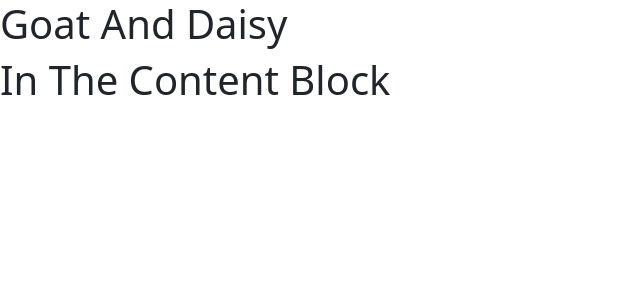
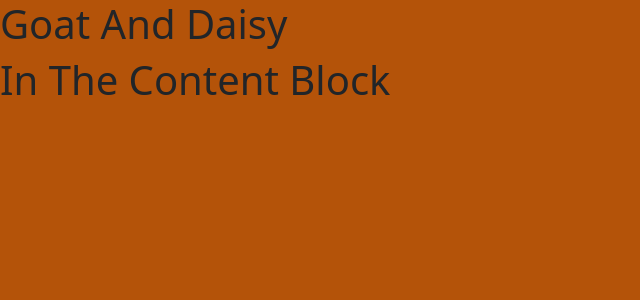
Before and after one commit to Mishalzeera/goat-and-daisy-antiques, a Django app: page / in a window 1280 px wide. Shown: the top 300 px of the page, without its empty margins (0-640 px from the left). Run offline with Django 4.2, Linux system fonts and the light colour scheme.

Commit message:
Add custom CSS sheet, Tailwind colour sheet and push to Heroku for testing.

```diff
--- /dev/null
+++ b/static/css/site_base_custom.css
@@ -0,0 +1,3 @@
+body {
+    background-color: var(--amber-700);
+}
--- /dev/null
+++ b/static/css/tw-colours.css
@@ -0,0 +1,246 @@
+:root {
+--gray-50: #FAFAFA;
+--gray-100: #F4F4F5;
+--gray-200: #E4E4E7;
+--gray-300: #D4D4D8;
+--gray-400: #A1A1AA;
+--gray-500: #71717A;
+--gray-600: #52525B;
+--gray-700: #3F3F46;
+--gray-800: #27272A;
+--gray-900: #18181B;
+
+--blue-gray-50: #F8FAFC;
+--blue-gray-100: #F1F5F9;
+--blue-gray-200: #E2E8F0;
+--blue-gray-300: #CBD5E1;
+--blue-gray-400: #94A3B8;
+--blue-gray-500: #64748B;
+--blue-gray-600: #475569;
+--blue-gray-700: #334155;
+--blue-gray-800: #1E293B;
+--blue-gray-900: #0F172A;
+
+--cool-gray-50: #F9FAFB;
+--cool-gray-100: #F3F4F6;
+--cool-gray-200: #E5E7EB;
+--cool-gray-300: #D1D5DB;
+--cool-gray-400: #9CA3AF;
+--cool-gray-500: #6B7280;
+--cool-gray-600: #4B5563;
+--cool-gray-700: #374151;
+--cool-gray-800: #1F2937;
+--cool-gray-900: #111827;
+
+--true-gray-50: #FAFAFA;
+--true-gray-100: #F5F5F5;
+--true-gray-200: #E5E5E5;
+--true-gray-300: #D4D4D4;
+--true-gray-400: #A3A3A3;
+--true-gray-500: #737373;
+--true-gray-600: #525252;
+--true-gray-700: #404040;
+--true-gray-800: #262626;
+--true-gray-900: #171717;
+
+--warm-gray-50: #FAFAF9;
+--warm-gray-100: #F5F5F4;
+--warm-gray-200: #E7E5E4:
+--warm-gray-300: #D6D3D1;
+--warm-gray-400: #A8A29E;
+--warm-gray-500: #78716C;
+--warm-gray-600: #57534E;
+--warm-gray-700: #44403C;
+--warm-gray-800: #292524;
+--warm-gray-900: #1C1917;
+
+--red-50: #FEF2F2;
+--red-100: #FEE2E2;
+--red-200: #FECACA;
+--red-300: #FCA5A5;
+--red-400: #F87171;
+--red-500: #EF4444;
+--red-600: #DC2626;
+--red-700: #B91C1C;
+--red-800: #991B1B;
+--red-900: #7F1D1D;
+
+--orange-50: #FFF7ED;
+--orange-100: #FFEDD5:
+--orange-200: #FED7AA;
+--orange-300: #FDBA74;
+--orange-400: #FB923C;
+--orange-500: #F97316;
+--orange-600: #EA580C;
+--orange-700: #C2410C;
+--orange-800: #9A3412;
+--orange-900: #7C2D12;
+
+--amber-50: #FFFBEB;
+--amber-100: #FEF3C7;
+--amber-200: #FDE68A;
+--amber-300: #FCD34D;
+--amber-400: #FBBF24;
+--amber-500: #F59E0B;
+--amber-600: #D97706;
+--amber-700: #B45309;
+--amber-800: #92400E;
+--amber-900: #78350F;
+
+--yellow-50: #FFFBEB;
+--yellow-100: #FEF3C7;
+--yellow-200: #FDE68A;
+--yellow-300: #FCD34D;
+--yellow-400: #FBBF24;
+--yellow-500: #F59E0B;
+--yellow-600: #D97706;
+--yellow-700: #B45309;
+--yellow-800: #92400E;
+--yellow-900: #78350F;
+
+--lime-50: #F7FEE7;
+--lime-100: #ECFCCB;
+--lime-200: #D9F99D;
+--lime-300: #BEF264;
+--lime-400: #A3E635;
+--lime-500: #84CC16;
+--lime-600: #65A30D;
+--lime-700: #4D7C0F;
+--lime-800: #3F6212;
+--lime-900: #365314;
+
+--green-50: #F0FDF4;
+--green-100: #DCFCE7;
+--green-200: #BBF7D0;
+--green-300: #86EFAC;
+--green-400: #4ADE80;
+--green-500: #22C55E;
+--green-600: #16A34A;
+--green-700: #15803D;
+--green-800: #166534;
+--green-900: #14532D;
+
+--emerald-50: #ECFDF5;
+--emerald-100: #D1FAE5;
+--emerald-200: #A7F3D0;
+--emerald-300: #6EE7B7;
+--emerald-400: #34D399;
+--emerald-500: #10B981;
+--emerald-600: #059669;
+--emerald-700: #047857;
+--emerald-800: #065F46;
+--emerald-900: #064E3B;
+
+--teal-50: #F0FDFA;
+--teal-100: #CCFBF1;
+--teal-200: #99F6E4;
+--teal-300: #5EEAD4;
+--teal-400: #2DD4BF;
+--teal-500: #14B8A6;
+--teal-600: #0D9488;
+--teal-700: #0F766E;
+--teal-800: #115E59;
+--teal-900: #134E4A;
+
+--cyan-50: #ECFEFF;
+--cyan-100: #CFFAFE;
+--cyan-200: #A5F3FC;
+--cyan-300: #67E8F9;
+--cyan-400: #22D3EE;
+--cyan-500: #06B6D4;
+--cyan-600: #0891B2;
+--cyan-700: #0E7490;
+--cyan-800: #155E75;
+--cyan-900: #164E63;
+
+--sky-50: #F0F9FF;
+--sky-100: #E0F2FE;
+--sky-200: #BAE6FD;
+--sky-300: #7DD3FC;
+--sky-400: #38BDF8;
+--sky-500: #0EA5E9;
+--sky-600: #0284C7;
+--sky-700: #0369A1;
+--sky-800: #075985;
+--sky-900: #0C4A6E;
+
+
+
+
+--blue-50: #EFF6FF;
+--blue-100: #DBEAFE;
+--blue-200: #BFDBFE;
+--blue-300: #93C5FD;
+--blue-400: #60A5FA;
+--blue-500: #3B82F6;
+--blue-600: #2563EB;
+--blue-700: #1D4ED8;
+--blue-800: #1E40AF;
+--blue-900: #1E3A8A;
+--indigo-50: #EEF2FF;
+--indigo-100: #E0E7FF;
+--indigo-200: #C7D2FE;
+--indigo-300: #A5B4FC;
+--indigo-400: #818CF8;
+--indigo-500: #6366F1;
+--indigo-600: #4F46E5;
+--indigo-700: #4338CA;
+--indigo-800: #3730A3;
+--indigo-900: #312E81;
+
+--violet-50: #F5F3FF;
+--violet-100: #EDE9FE;
+--violet-200: #DDD6FE;
+--violet-300: #C4B5FD;
+--violet-400: #A78BFA;
+--violet-500: #8B5CF6;
+--violet-600: #7C3AED;
+--violet-700: #6D28D9;
+--violet-800: #5B21B6;
+--violet-900: #4C1D95;
+
+
+--purple-50: #F5F3FF;
+--purple-100: #EDE9FE;
+--purple-200: #DDD6FE;
+--purple-300: #C4B5FD;
+--purple-400: #A78BFA;
+--purple-500: #8B5CF6;
+--purple-600: #7C3AED;
+--purple-700: #6D28D9;
+--purple-800: #5B21B6;
+--purple-900: #4C1D95;
+
+--fuchsia-50: #FDF4FF;
+--fuchsia-100: #FAE8FF;
+--fuchsia-200: #F5D0FE;
+--fuchsia-300: #F0ABFC;
+--fuchsia-400: #E879F9;
+--fuchsia-500: #D946EF;
+--fuchsia-600: #C026D3;
+--fuchsia-700: #A21CAF;
+--fuchsia-800: #86198F;
+--fuchsia-900: #701A75;
+
+--pink-50: #FDF2F8;
+--pink-100: #FCE7F3;
+--pink-200: #FBCFE8;
+--pink-300: #F9A8D4;
+--pink-400: #F472B6;
+--pink-500: #EC4899;
+--pink-600: #DB2777;
+--pink-700: #BE185D;
+--pink-800: #9D174D;
+--pink-900: #831843;
+
+--rose-50: #FFF1F2;
+--rose-100: #FFE4E6;
+--rose-200: #FECDD3;
+--rose-300: #FDA4AF;
+--rose-400: #FB7185;
+--rose-500: #F43F5E;
+--rose-600: #E11D48;
+--rose-700: #BE123C;
+--rose-800: #9F1239;
+--rose-900: #881337;
+}
--- a/templates/base.html
+++ b/templates/base.html
@@ -1,3 +1,4 @@
+{% load static %}
 <!doctype html>
 <html lang="en">
   <head>
@@ -7,6 +8,8 @@
 
     <!-- Bootstrap CSS -->
     <link href="https://cdn.jsdelivr.net/npm/bootstrap@5.1.3/dist/css/bootstrap.min.css" rel="stylesheet" integrity="sha384-1BmE4kWBq78iYhFldvKuhfTAU6auU8tT94WrHftjDbrCEXSU1oBoqyl2QvZ6jIW3" crossorigin="anonymous">
+    <link rel="stylesheet" href="{% static 'css/tw-colours.css' %}">
+    <link rel="stylesheet" href="{% static 'css/site_base_custom.css' %}">
 
     <!-- Extra CSS -->
     {% block extra_css %}
```
